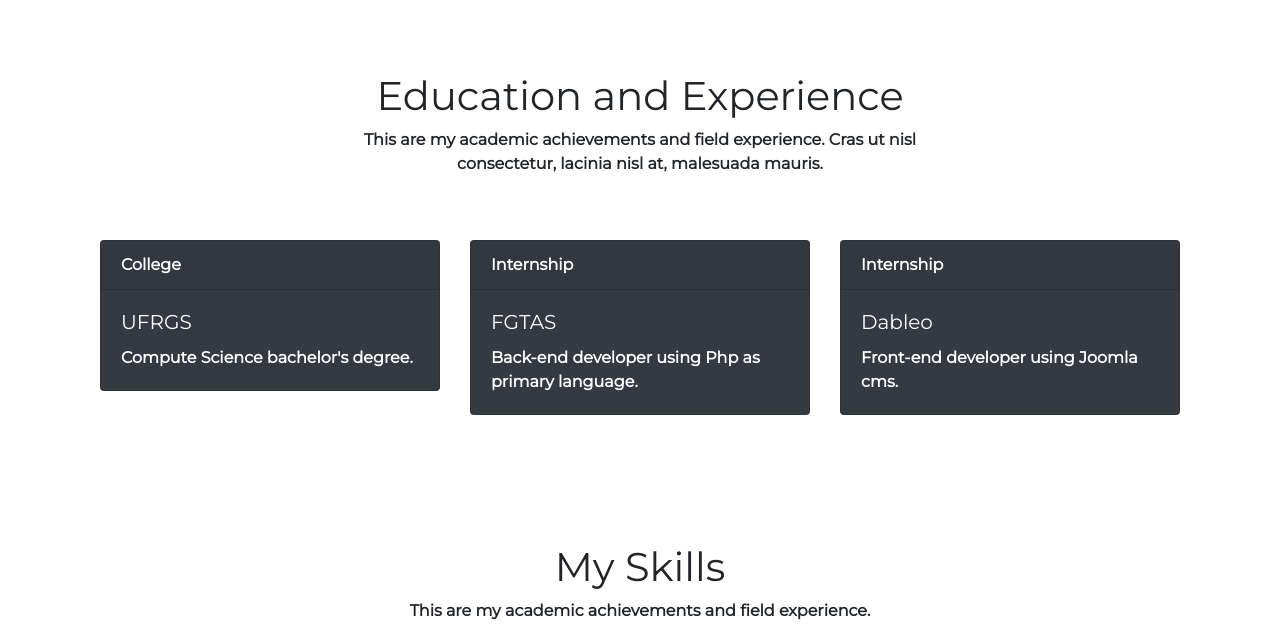
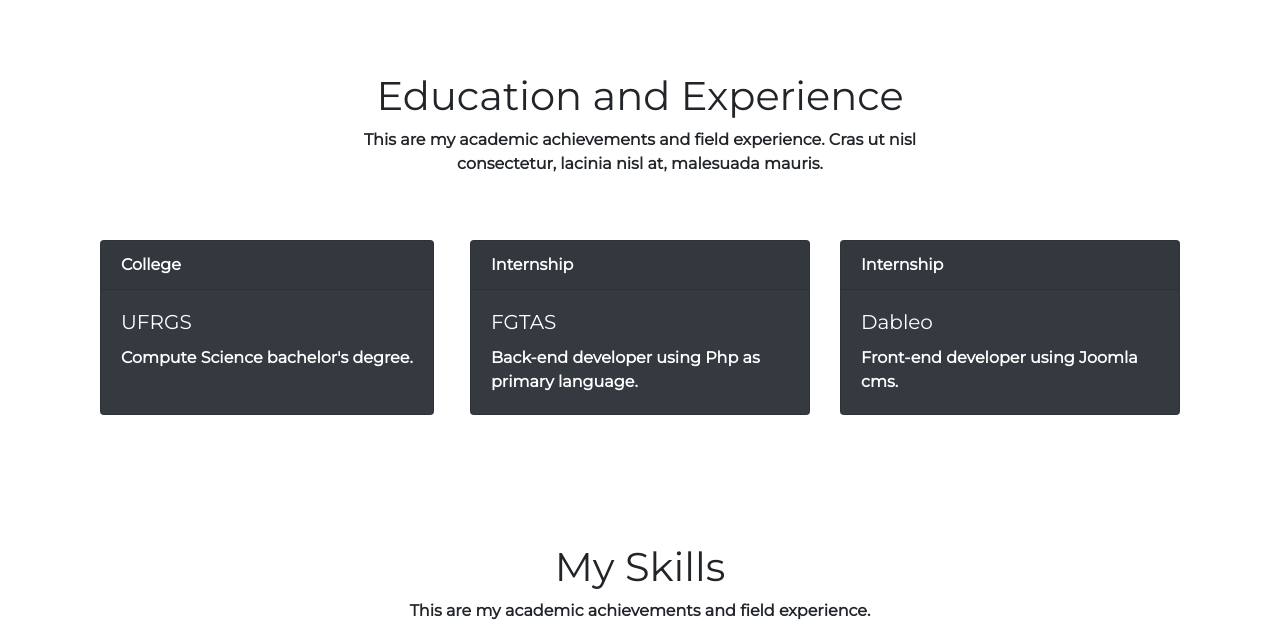
Before and after one commit to OctavioArruda/Blog, a PHP site: page / in a window 1280 px wide. Shown: the part 824-1448 px from the top of the page. Run offline with PHP 8.4, Linux system fonts and the light colour scheme; some libraries are stand-ins or nearby versions.

Commit message:
Experience list height fix

```diff
--- a/css/styles.css
+++ b/css/styles.css
@@ -64,6 +64,9 @@ section {
     #exps .experience-list {
         margin: 4rem 0 8rem;
     }
+        #exps .experience-list > .col-10 {
+            display: flex;
+        }
 
     #exps .skills-table {
         margin-top: 4rem;
```
